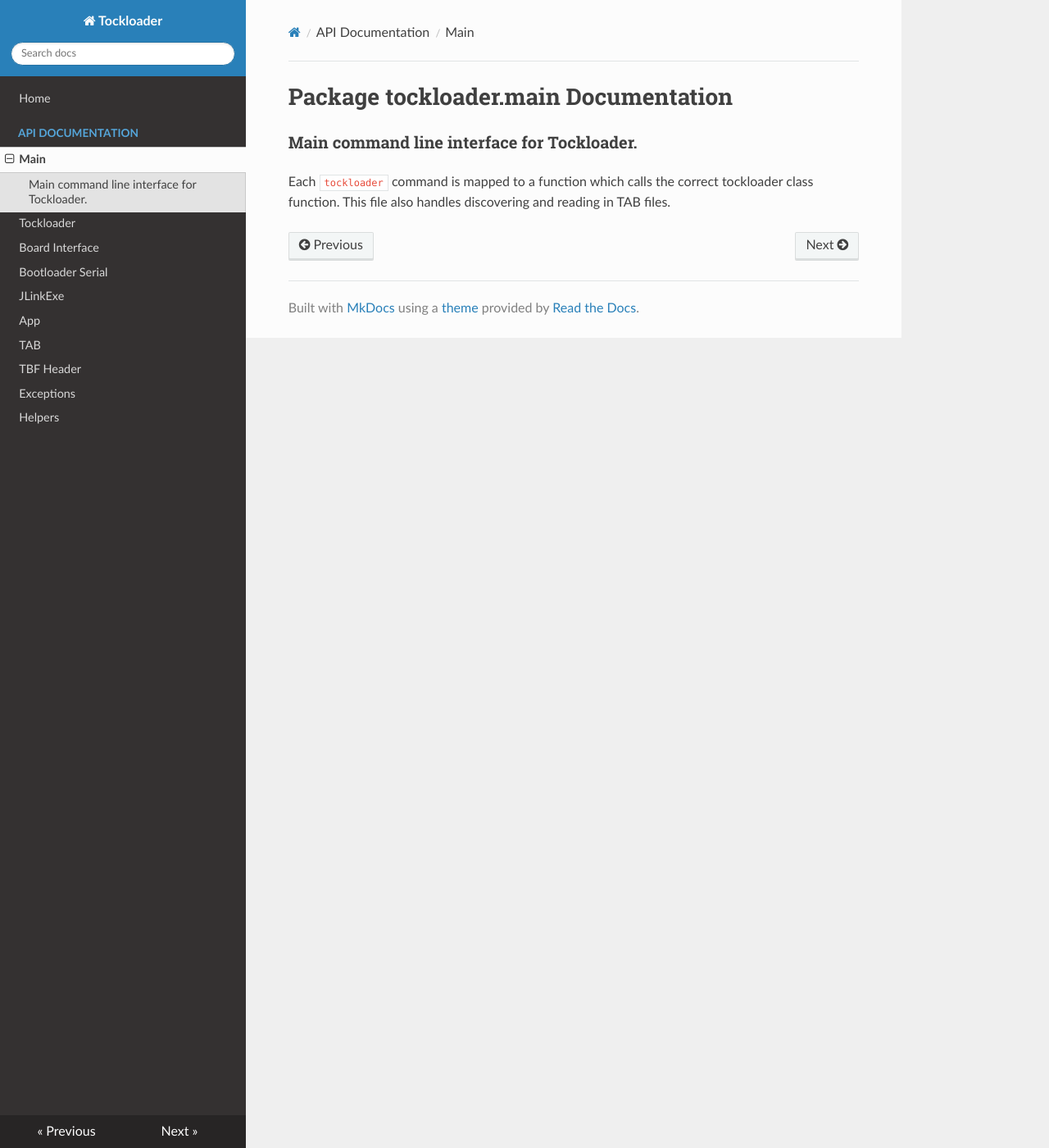
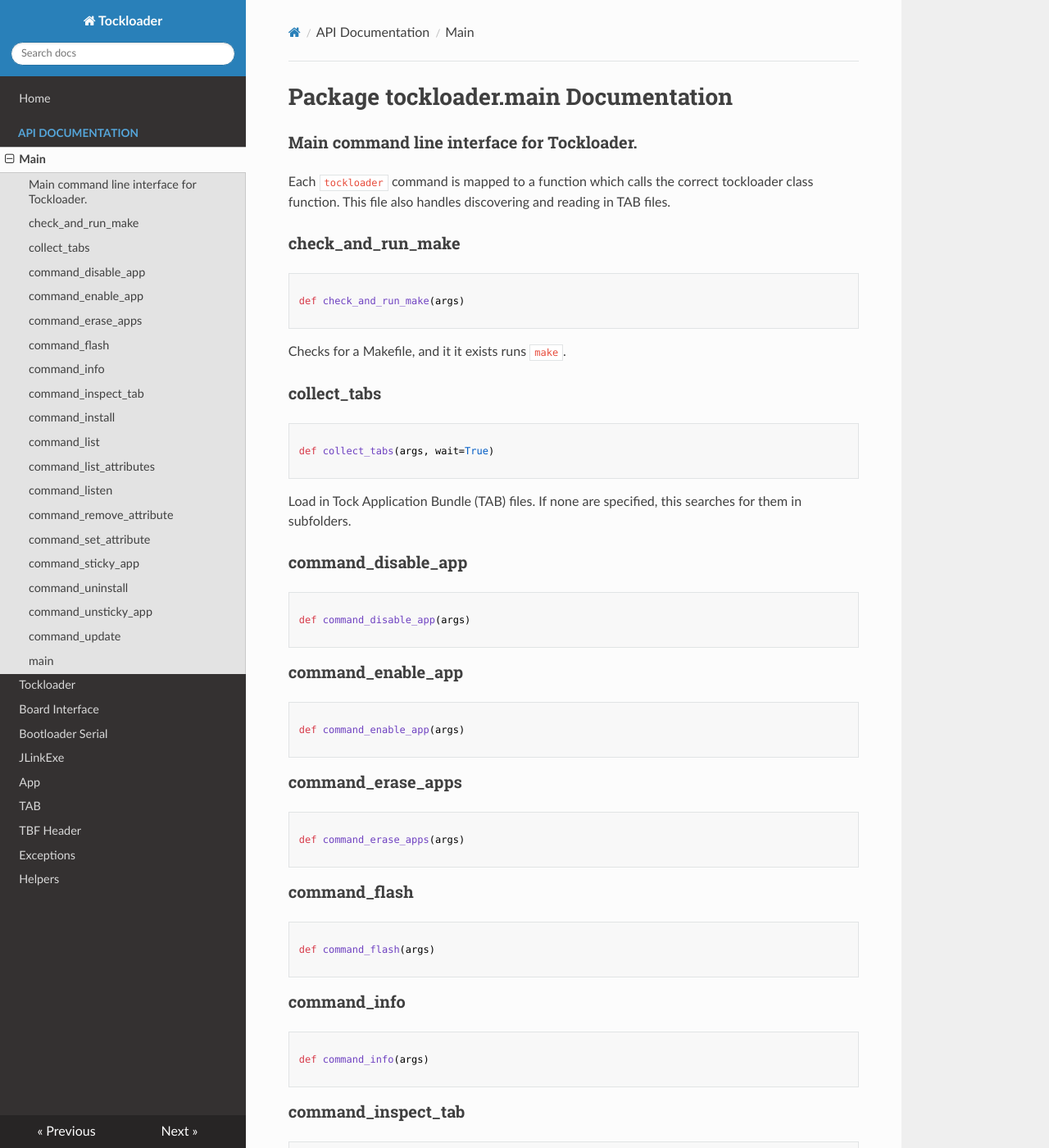
Before and after one commit to tock/tockloader, an MkDocs documentation site: the page built from docs/main.md, in a window 1280 px wide and 1400 px high. Shown: the whole window at 82% size. Built offline with MkDocs 1.6.1, drawn with Linux system fonts in a browser that asks for light colours; nearby versions of some CDN libraries; old or Windows-style settings are respelled for this version of MkDocs; some of the changed text lies outside the part shown.

Commit message:
run docs on base functions

````diff
--- a/docs/generate_docs.py
+++ b/docs/generate_docs.py
@@ -20,6 +20,7 @@
         output.append(module.__doc__)
 
     output.extend(getclasses(module))
+    output.extend(getfunctions(module))
     return "\n".join((str(x) for x in output))
 
 def getclasses(item, depth=0):
@@ -60,7 +61,7 @@
 
         # Get the signature
         out.append ('```py\n')
-        out.append('def %s%s\n' % (func[0], pydoc.inspect.formatargspec(*pydoc.inspect.getargspec(func[1]))))
+        out.append('def %s%s\n' % (func[0], pydoc.inspect.formatargspec(*pydoc.inspect.getfullargspec(func[1]))))
         out.append ('```\n')
 
         # get the docstring
--- a/docs/main.md
+++ b/docs/main.md
@@ -6,3 +6,183 @@
 Each `tockloader` command is mapped to a function which calls the correct
 tockloader class function. This file also handles discovering and reading in TAB
 files.
+
+### check\_and\_run\_make
+```py
+
+def check_and_run_make(args)
+
+```
+
+
+
+Checks for a Makefile, and it it exists runs `make`.
+
+
+### collect\_tabs
+```py
+
+def collect_tabs(args, wait=True)
+
+```
+
+
+
+Load in Tock Application Bundle (TAB) files. If none are specified, this
+searches for them in subfolders.
+
+
+### command\_disable\_app
+```py
+
+def command_disable_app(args)
+
+```
+
+
+
+### command\_enable\_app
+```py
+
+def command_enable_app(args)
+
+```
+
+
+
+### command\_erase\_apps
+```py
+
+def command_erase_apps(args)
+
+```
+
+
+
+### command\_flash
+```py
+
+def command_flash(args)
+
+```
+
+
+
+### command\_info
+```py
+
+def command_info(args)
+
+```
+
+
+
+### command\_inspect\_tab
+```py
+
+def command_inspect_tab(args)
+
+```
+
+
+
+### command\_install
+```py
+
+def command_install(args)
+
+```
+
+
+
+### command\_list
+```py
+
+def command_list(args)
+
+```
+
+
+
+### command\_list\_attributes
+```py
+
+def command_list_attributes(args)
+
+```
+
+
+
+### command\_listen
+```py
+
+def command_listen(args)
+
+```
+
+
+
+### command\_remove\_attribute
+```py
+
+def command_remove_attribute(args)
+
+```
+
+
+
+### command\_set\_attribute
+```py
+
+def command_set_attribute(args)
+
+```
+
+
+
+### command\_sticky\_app
+```py
+
+def command_sticky_app(args)
+
+```
+
+
+
+### command\_uninstall
+```py
+
+def command_uninstall(args)
+
+```
+
+
+
+### command\_unsticky\_app
+```py
+
+def command_unsticky_app(args)
+
+```
+
+
+
+### command\_update
+```py
+
+def command_update(args)
+
+```
+
+
+
+### main
+```py
+
+def main()
+
+```
+
+
+
+Read in command line arguments and call the correct command function.
````
Also changed, not shown: docs/helpers.md (+55 -0 lines).
